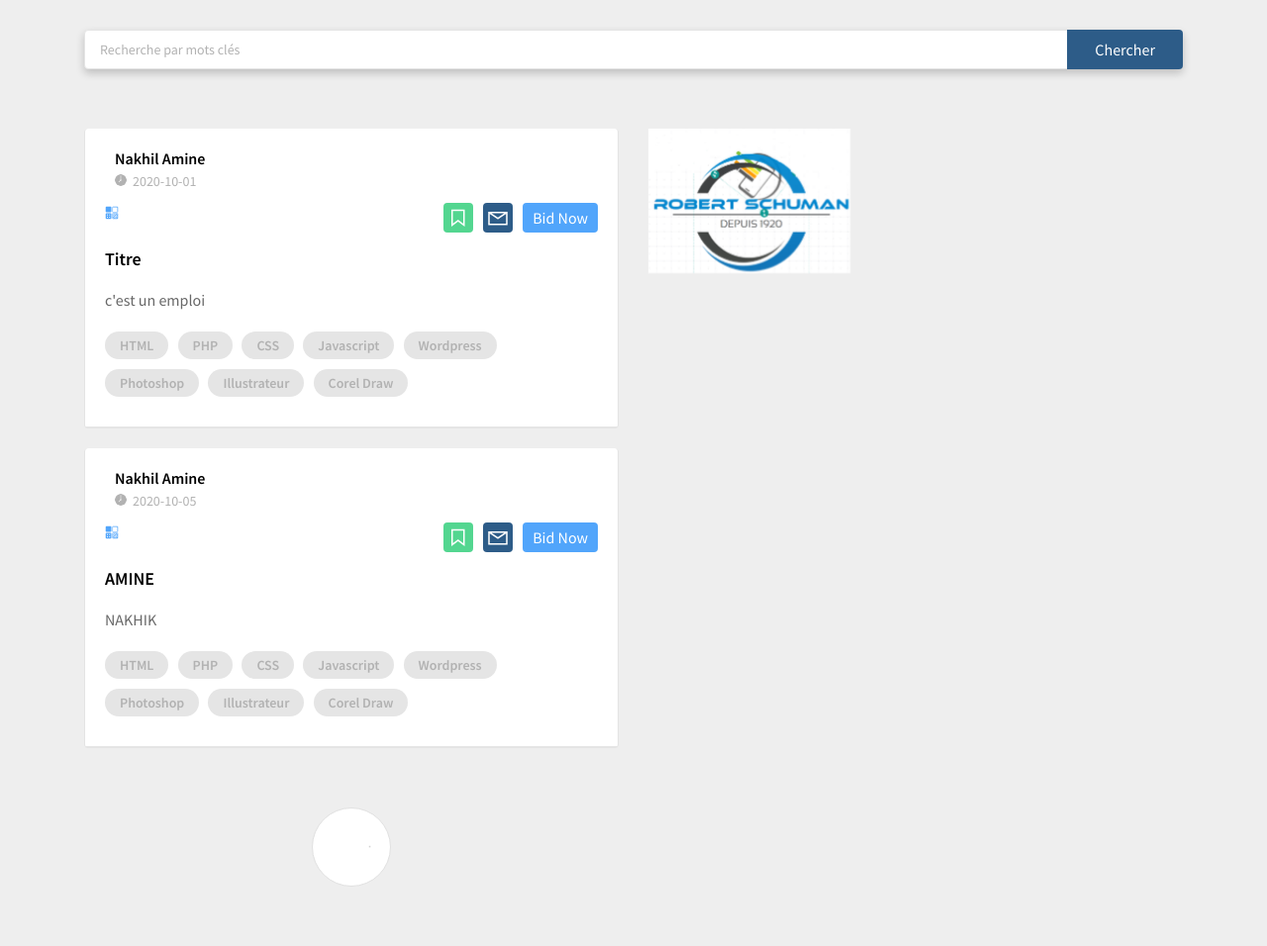
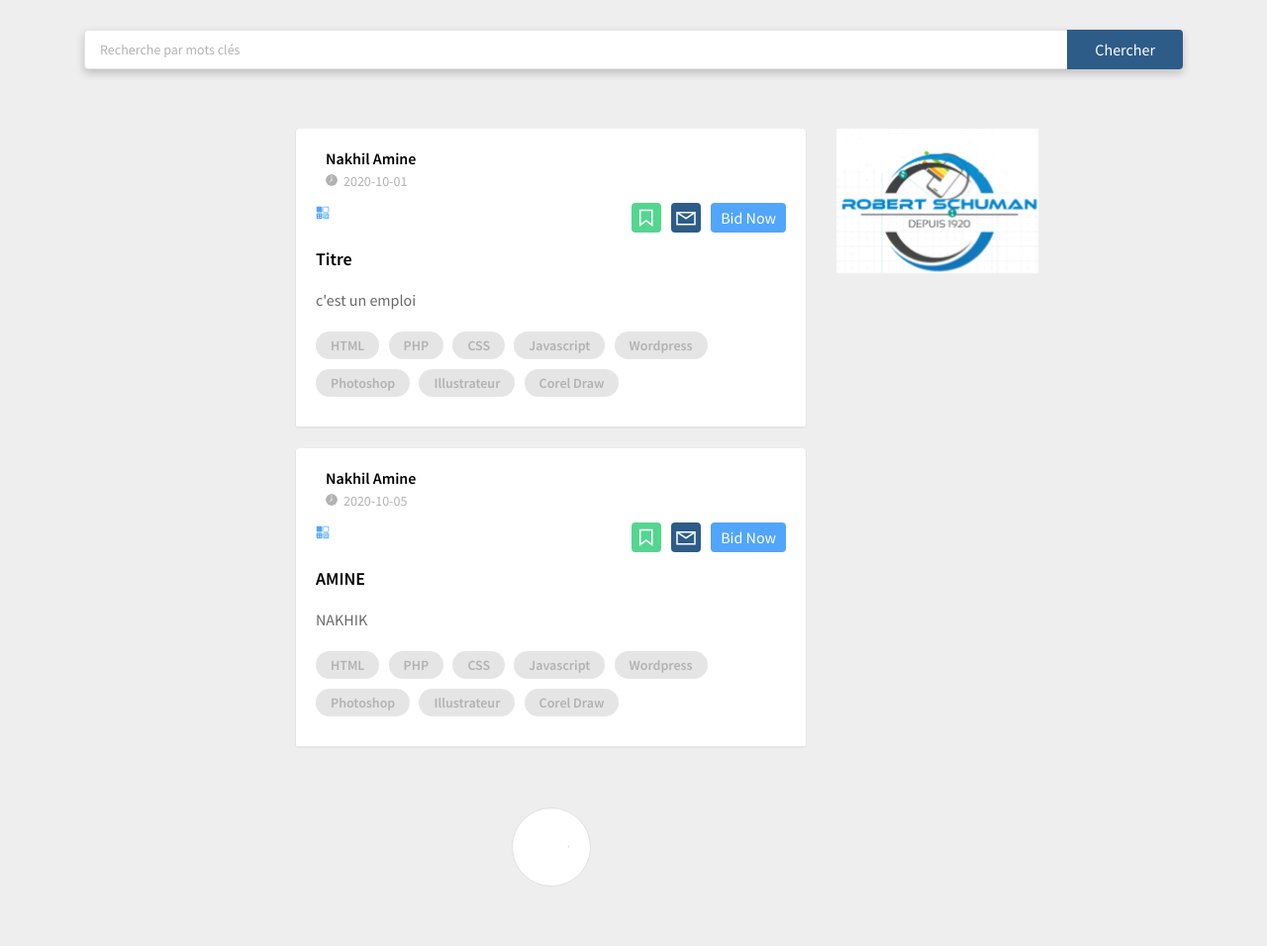
Before and after one commit to Amine372/site-lyc-e, a PHP site: page /Film-Review-Movie-Database/view/evenements.php in a window 1280 px wide. Shown: the part 62-1018 px from the top of the page at 99% size. Run offline with PHP 8.4, Linux system fonts and the light colour scheme; data comes from the database, SQL or seed files in the repository; some libraries are stand-ins or nearby versions.

Commit message:
Update evenements.php

```diff
--- a/view/evenements.php
+++ b/view/evenements.php
@@ -127,7 +127,7 @@
 					<div class="main-section-data">
 						<div class="row">
 
-							<div class="col-lg-6">
+							<div class="col-lg-8" style="padding-left:20%">
 
 								<div class="main-ws-sec">
 									<div class="posts-section">
```
